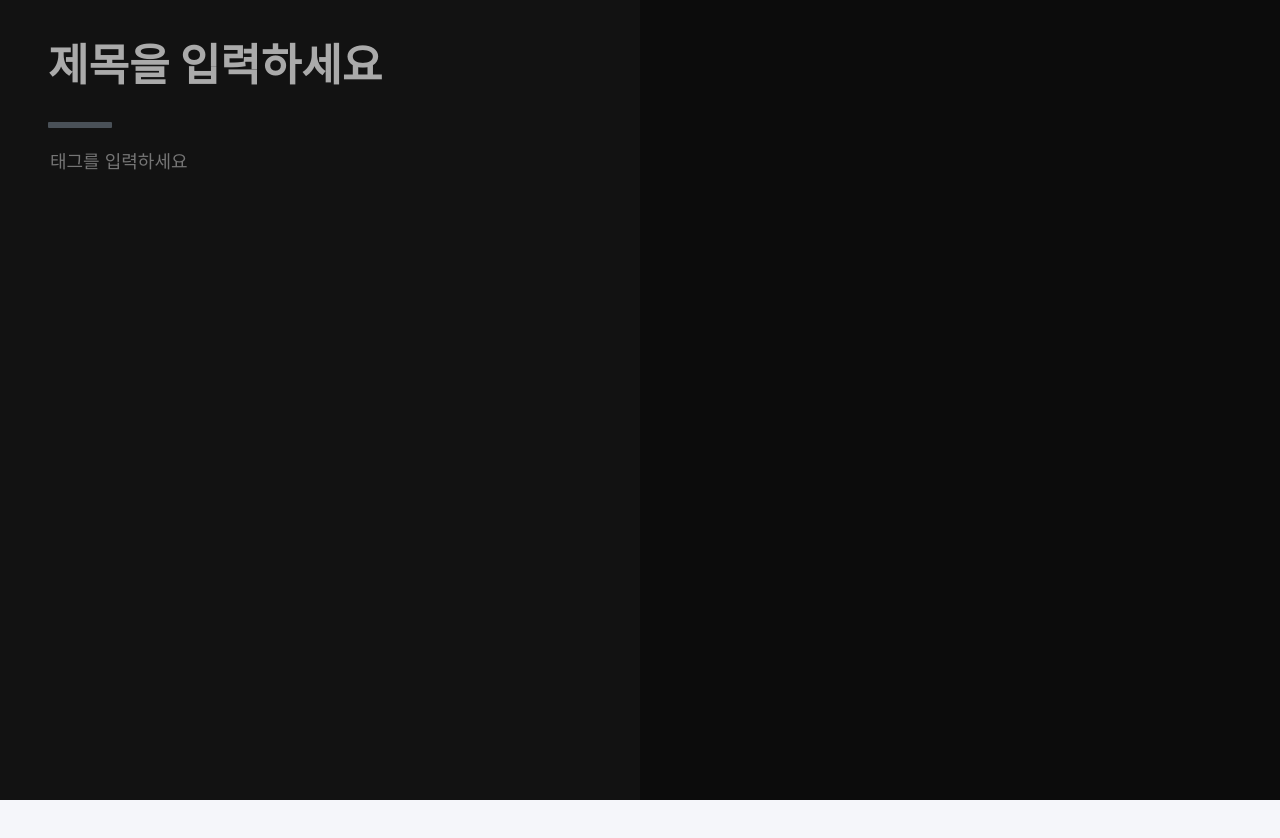
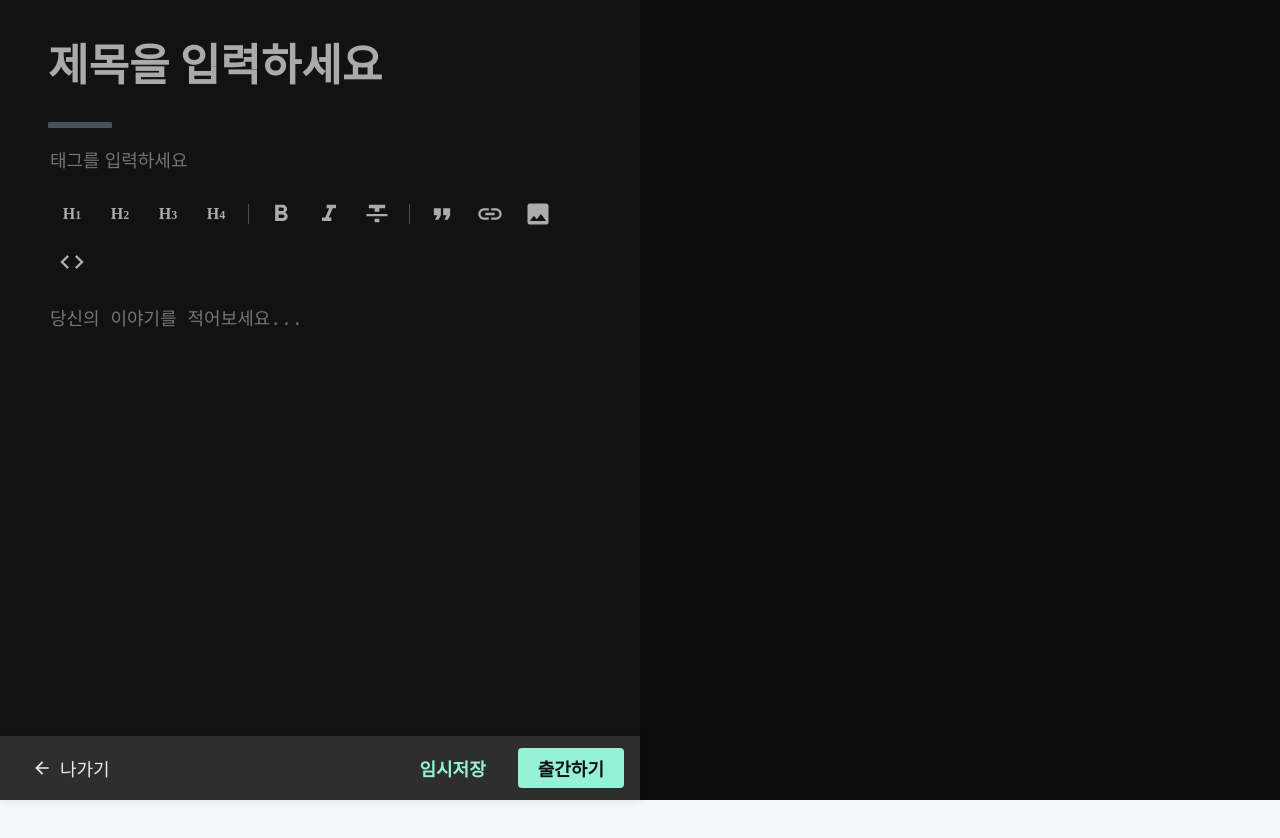
Before and after one commit to printSANO/Techeer-log, a React (Vite) app in the folder frontend/: page /posting in a window 1280 px wide. Shown: the top 838 px of the page. Before the commit the page ends 800 px from the top, so only its background shows below. Built offline with nearby package versions, Linux system fonts and the light colour scheme; the HTML template or start-up script is replaced by a standard one.

Commit message:
feat : 게시글 작성 페이지 퍼블리싱 완료

```diff
--- a/frontend/src/pages/PostingPage.tsx
+++ b/frontend/src/pages/PostingPage.tsx
@@ -35,7 +35,7 @@ const TitleWrite = styled.textarea`
   color: #ececec;
   height: 66px;
   &::placeholder {
-    color: #aaaaaa; // placeholder 텍스트의 색상을 원하는 색상으로 변경합니다.
+    color: #aaaaaa;
   }
 `;
 
@@ -48,7 +48,14 @@ const Underbar = styled.div`
   border-radius: 1px;
 `;
 
-const WriteTag = styled.textarea`
+const Tags = styled.div`
+  color: #ececec;
+  font-size: 1.125rem;
+  display: flex;
+  flex-wrap: wrap;
+`;
+
+const WriteTag = styled.input`
   background: transparent;
   display: inline-flex;
   outline: none;
@@ -59,8 +66,141 @@ const WriteTag = styled.textarea`
   min-width: 8rem;
   border: none;
   color: #ececec;
-  font-family: inherit;
+`;
+
+const Buttons = styled.div`
+  display: flex;
+  align-items: center;
+  background: var(--bg-page2);
+  z-index: 10;
+  transition: all 0.125s ease-in 0s;
+  flex-wrap: wrap;
+  margin-bottom: 1rem;
+  padding-left: 3rem;
+  padding-right: 3rem;
+  width: auto;
+`;
+
+const Scale = styled.button`
+  width: 3rem;
+  height: 3rem;
+  display: flex;
+  align-items: center;
+  justify-content: center;
+  font-size: 1.75rem;
+  color: #acacac;
+  cursor: pointer;
+  background: none;
+  outline: none;
+  border: none;
+  padding: 0px;
+`;
+
+const Font = styled.div`
+  font-size: 1rem;
+  font-weight: bold;
+  font-family: serif;
+`;
+
+const Line = styled.div`
+  width: 1px;
+  height: 1.25rem;
+  margin-left: 0.5rem;
+  margin-right: 0.5rem;
+  background: #4d4d4d;
+`;
+
+const Inside = styled.div`
+  color: #ececec;
+  font-size: 1.125rem;
+  display: flex;
+  flex-wrap: wrap;
+
+  padding-left: 3rem;
+  padding-right: 3rem;
+  width: auto;
+`;
+
+const Textarea = styled.textarea`
+  background: transparent;
+  display: inline-flex;
+  outline: none;
+  cursor: text;
+  font-size: 1.125rem;
+  line-height: 2rem;
+  margin-bottom: 0.75rem;
+  min-width: 8rem;
+  border: none;
+  color: #ececec;
+  width: 100%;
+  height: 38rem;
+  outline: none;
   resize: none;
+`;
+
+const UnderBox = styled.div`
+  padding-left: 1rem;
+  padding-right: 1rem;
+  height: 4rem;
+  width: 50%;
+  box-shadow: rgba(0, 0, 0, 0.1) 0px 0px 8px;
+  background: #2e2e2e;
+  display: flex;
+  justify-content: space-between;
+  align-items: center;
+
+  position: fixed;
+  bottom: 0px;
+`;
+
+const BackButton = styled.button`
+  height: 2.5rem;
+  padding: 0.5rem 1rem;
+  align-items: center;
+  background: none;
+  border-radius: 4px;
+  cursor: pointer;
+  border: none;
+  display: flex;
+  outline: none;
+  color: #ececec;
+`;
+
+const TempSaveBtn = styled.button`
+  height: 2.5rem;
+  font-size: 1.125rem;
+  display: inline-flex;
+  -webkit-box-align: center;
+  align-items: center;
+  -webkit-box-pack: center;
+  justify-content: center;
+  font-weight: bold;
+  cursor: pointer;
+  outline: none;
+  border: none;
+  background: none;
+  color: #96f2d7;
+  border-radius: 4px;
+  padding: 0px 1.25rem;
+`;
+
+const SaveBtn = styled.button`
+  height: 2.5rem;
+  font-size: 1.125rem;
+  display: inline-flex;
+  -webkit-box-align: center;
+  align-items: center;
+  -webkit-box-pack: center;
+  justify-content: center;
+  font-weight: bold;
+  cursor: pointer;
+  outline: none;
+  border: none;
+  background: #96f2d7;
+  color: #121212;
+  border-radius: 4px;
+  padding: 0px 1.25rem;
+  margin-left: 0.75rem;
 `;
 
 function PostingPage() {
@@ -70,8 +210,158 @@ function PostingPage() {
         <Title>
           <TitleWrite placeholder="제목을 입력하세요" />
           <Underbar />
-          <WriteTag placeholder="태그를 입력하세요" />
+          <Tags>
+            <WriteTag placeholder="태그를 입력하세요" />
+          </Tags>
         </Title>
+        <Buttons>
+          <Scale>
+            <Font>
+              H<span style={{ fontSize: "0.75rem" }}>1</span>
+            </Font>
+          </Scale>
+          <Scale>
+            <Font>
+              H<span style={{ fontSize: "0.75rem" }}>2</span>
+            </Font>
+          </Scale>
+          <Scale>
+            <Font>
+              H<span style={{ fontSize: "0.75rem" }}>3</span>
+            </Font>
+          </Scale>
+          <Scale>
+            <Font>
+              H<span style={{ fontSize: "0.75rem" }}>4</span>
+            </Font>
+          </Scale>
+          <Line />
+          <Scale>
+            <svg
+              xmlns="http://www.w3.org/2000/svg"
+              width="1em"
+              height="1em"
+              viewBox="0 0 24 24"
+              fill="currentColor"
+              stroke="currentColor"
+              stroke-width="0"
+            >
+              <path d="M15.6 10.79c.97-.67 1.65-1.77 1.65-2.79 0-2.26-1.75-4-4-4H7v14h7.04c2.09 0 3.71-1.7 3.71-3.79 0-1.52-.86-2.82-2.15-3.42zM10 6.5h3c.83 0 1.5.67 1.5 1.5s-.67 1.5-1.5 1.5h-3v-3zm3.5 9H10v-3h3.5c.83 0 1.5.67 1.5 1.5s-.67 1.5-1.5 1.5z"></path>
+            </svg>
+          </Scale>
+          <Scale>
+            <svg
+              xmlns="http://www.w3.org/2000/svg"
+              width="1em"
+              height="1em"
+              viewBox="0 0 24 24"
+              fill="currentColor"
+              stroke="currentColor"
+              stroke-width="0"
+            >
+              <path d="M10 4v3h2.21l-3.42 8H6v3h8v-3h-2.21l3.42-8H18V4z"></path>
+            </svg>
+          </Scale>
+          <Scale>
+            <svg
+              xmlns="http://www.w3.org/2000/svg"
+              width="1em"
+              height="1em"
+              viewBox="0 0 24 24"
+              fill="currentColor"
+              stroke="currentColor"
+              stroke-width="0"
+            >
+              <path d="M10 19h4v-3h-4v3zM5 4v3h5v3h4V7h5V4H5zM3 14h18v-2H3v2z"></path>
+            </svg>
+          </Scale>
+          <Line />
+          <Scale>
+            <svg
+              xmlns="http://www.w3.org/2000/svg"
+              width="1em"
+              height="1em"
+              viewBox="0 0 24 24"
+              fill="currentColor"
+              stroke="currentColor"
+              stroke-width="0"
+            >
+              <path d="M6 17h3l2-4V7H5v6h3zm8 0h3l2-4V7h-6v6h3z"></path>
+            </svg>
+          </Scale>
+          <Scale>
+            <svg
+              xmlns="http://www.w3.org/2000/svg"
+              width="1em"
+              height="1em"
+              viewBox="0 0 24 24"
+              fill="currentColor"
+              stroke="currentColor"
+              stroke-width="0"
+            >
+              <path d="M3.9 12c0-1.71 1.39-3.1 3.1-3.1h4V7H7c-2.76 0-5 2.24-5 5s2.24 5 5 5h4v-1.9H7c-1.71 0-3.1-1.39-3.1-3.1zM8 13h8v-2H8v2zm9-6h-4v1.9h4c1.71 0 3.1 1.39 3.1 3.1s-1.39 3.1-3.1 3.1h-4V17h4c2.76 0 5-2.24 5-5s-2.24-5-5-5z"></path>
+            </svg>
+          </Scale>
+          <Scale>
+            <svg
+              xmlns="http://www.w3.org/2000/svg"
+              width="1em"
+              height="1em"
+              viewBox="0 0 24 24"
+              fill="currentColor"
+              stroke="currentColor"
+              stroke-width="0"
+            >
+              <path d="M21 19V5c0-1.1-.9-2-2-2H5c-1.1 0-2 .9-2 2v14c0 1.1.9 2 2 2h14c1.1 0 2-.9 2-2zM8.5 13.5l2.5 3.01L14.5 12l4.5 6H5l3.5-4.5z"></path>
+            </svg>
+          </Scale>
+          <Scale>
+            <svg
+              xmlns="http://www.w3.org/2000/svg"
+              width="1em"
+              height="1em"
+              viewBox="0 0 24 24"
+              fill="currentColor"
+              stroke="currentColor"
+              stroke-width="0"
+            >
+              <path d="M9.4 16.6L4.8 12l4.6-4.6L8 6l-6 6 6 6 1.4-1.4zm5.2 0l4.6-4.6-4.6-4.6L16 6l6 6-6 6-1.4-1.4z"></path>
+            </svg>
+          </Scale>
+        </Buttons>
+        <Inside>
+          <Textarea placeholder="당신의 이야기를 적어보세요..."></Textarea>
+        </Inside>
+        <UnderBox>
+          <BackButton>
+            <svg
+              xmlns="http://www.w3.org/2000/svg"
+              width="1em"
+              height="1em"
+              viewBox="0 0 24 24"
+              fill="currentColor"
+              stroke="currentColor"
+              stroke-width="0"
+              style={{
+                fontSize: "1.25rem",
+                marginRight: "0.5rem",
+              }}
+            >
+              <path d="M20 11H7.83l5.59-5.59L12 4l-8 8 8 8 1.41-1.41L7.83 13H20v-2z"></path>
+            </svg>
+            <span
+              style={{
+                fontSize: "1.125rem",
+              }}
+            >
+              나가기
+            </span>
+          </BackButton>
+          <div>
+            <TempSaveBtn>임시저장</TempSaveBtn>
+            <SaveBtn>출간하기</SaveBtn>
+          </div>
+        </UnderBox>
       </LeftBox>
     </Background>
   );
```
